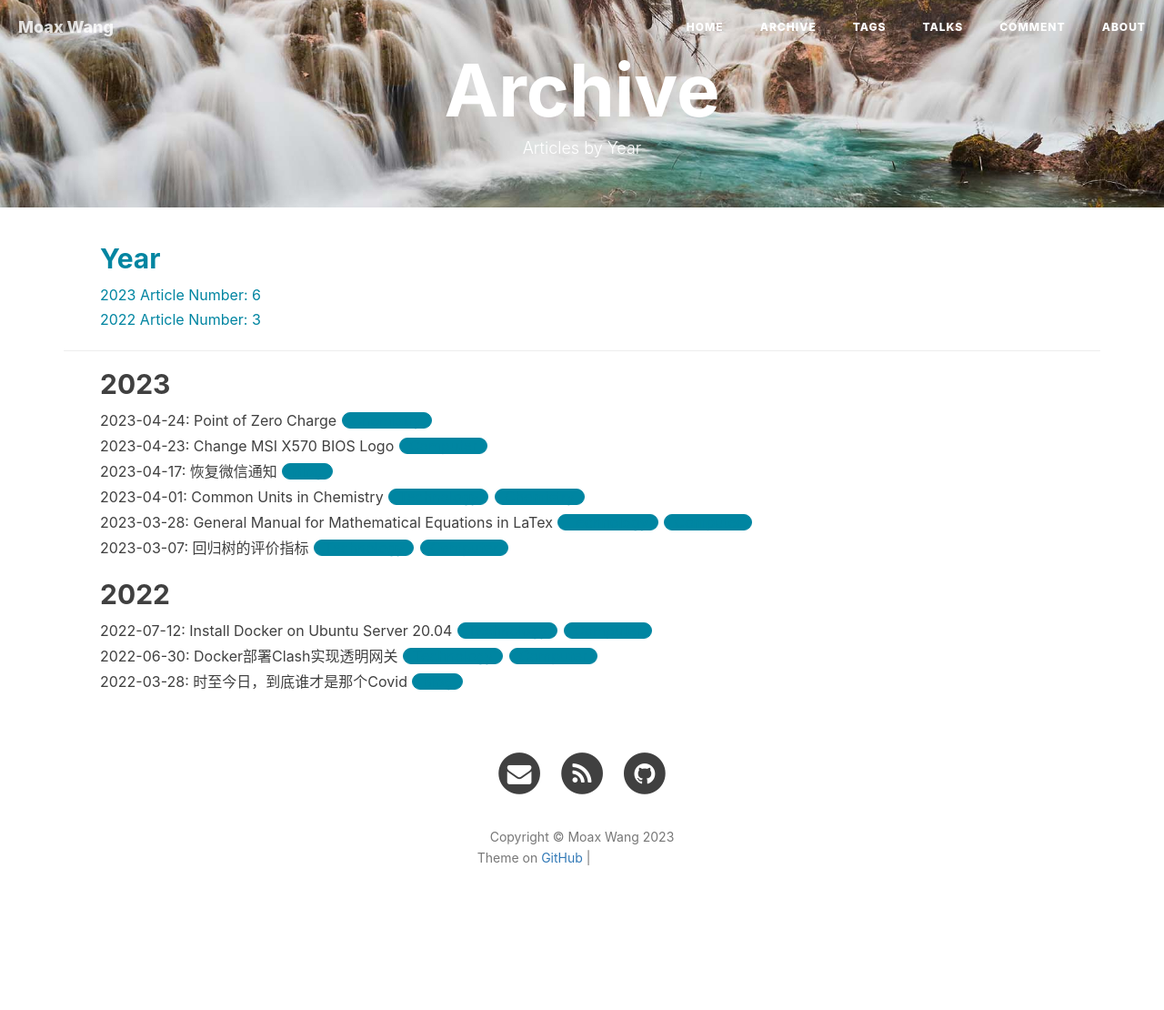
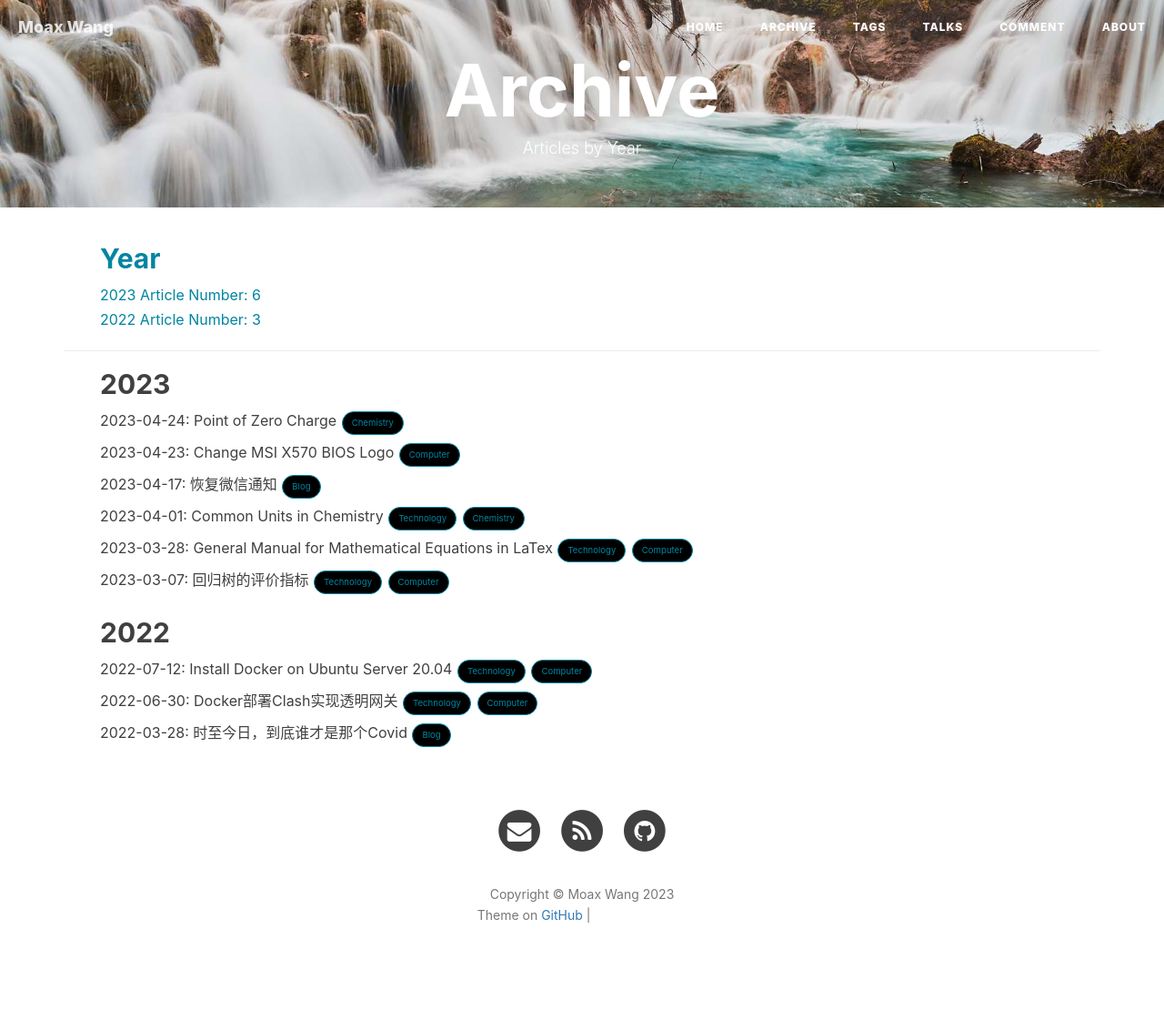
Before and after one commit to WinchellWang/winchellwang.github.io, a Jekyll site: the page built from 1archive.html, in a window 1280 px wide. Shown: the whole page at 91% size. Built offline with Jekyll 4.4.1, drawn with Linux system fonts in a browser that asks for light colours; nearby versions of some CDN libraries; comment, search, counter and statistics services are not loaded; before the commit the page ends 1047 px from its top, so only the background shows below that; grey boxes are pictures that could not be loaded.

Commit message:
Layout Update

```diff
--- a/1archive.html
+++ b/1archive.html
@@ -19,13 +19,14 @@ permalink: /archive/
 
 	<style>
 	.archive_tag {
+		font-size: 60%;
 		display: inline-block;
-		background: #0085a1;
+		background: #000000;
 		border: 1px solid #0085a1;
 		color: #fff;
 		border-radius: 999em;
 		padding: 0 10px;
-		line-height: 16px;
+		line-height: 24px;
 		/* text-decoration: none; */
 		margin: 0 1px;
 		margin-bottom: 6px;
--- a/3talk.html
+++ b/3talk.html
@@ -41,13 +41,12 @@ permalink: /talk/
 
 .hexo-douban-title {
     font-family: 'Lora', 'Times New Roman', serif;
-    font-size: 16px;
     color: #404040;
 }
 
 .hexo-douban-meta {
     font-family: 'Lora', 'Times New Roman', serif;
-    font-size: 14px;
+    font-size: 87%;
     font-style: italic;
     color: #808080;
     padding-right: 10px;
```
